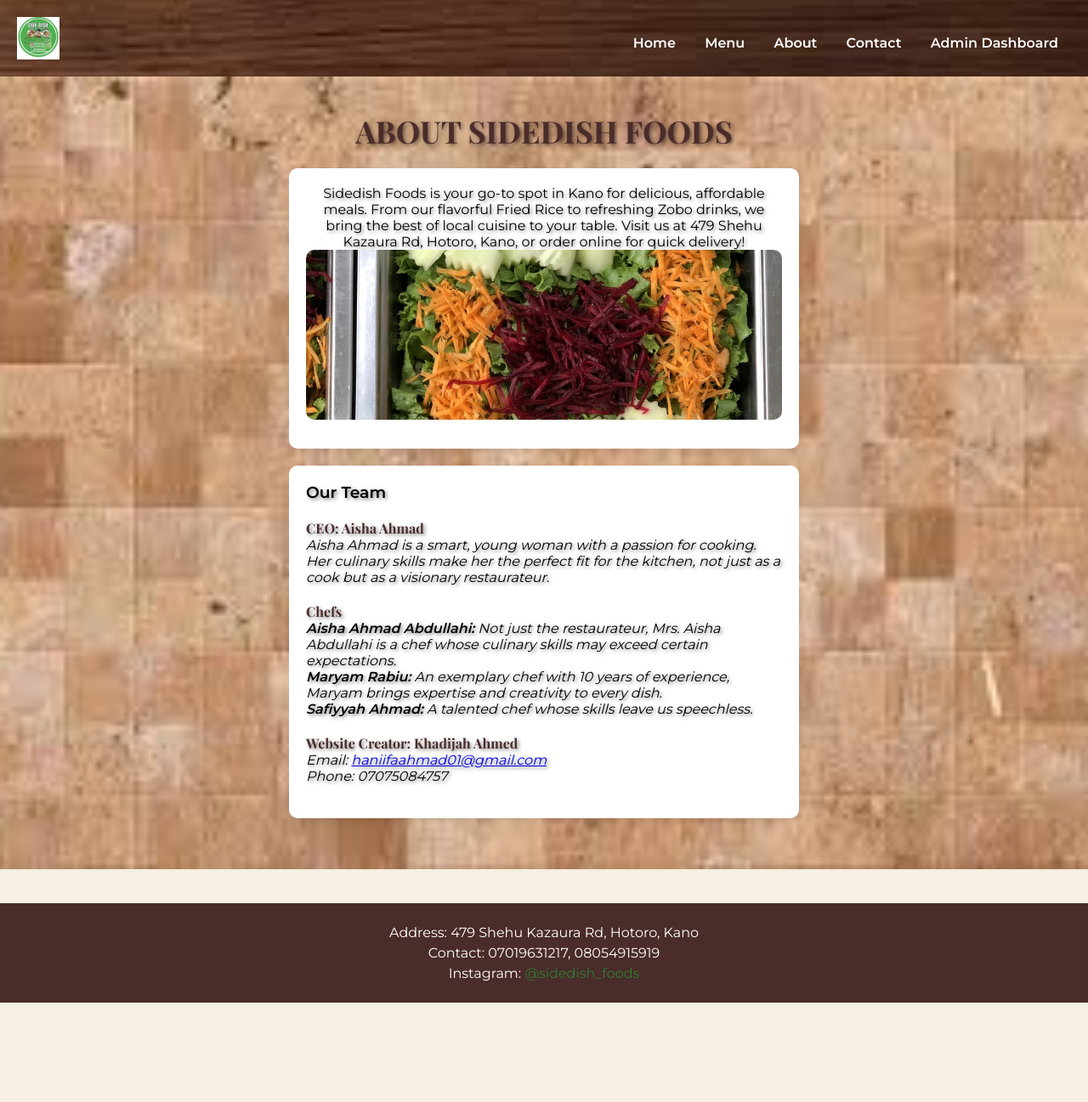
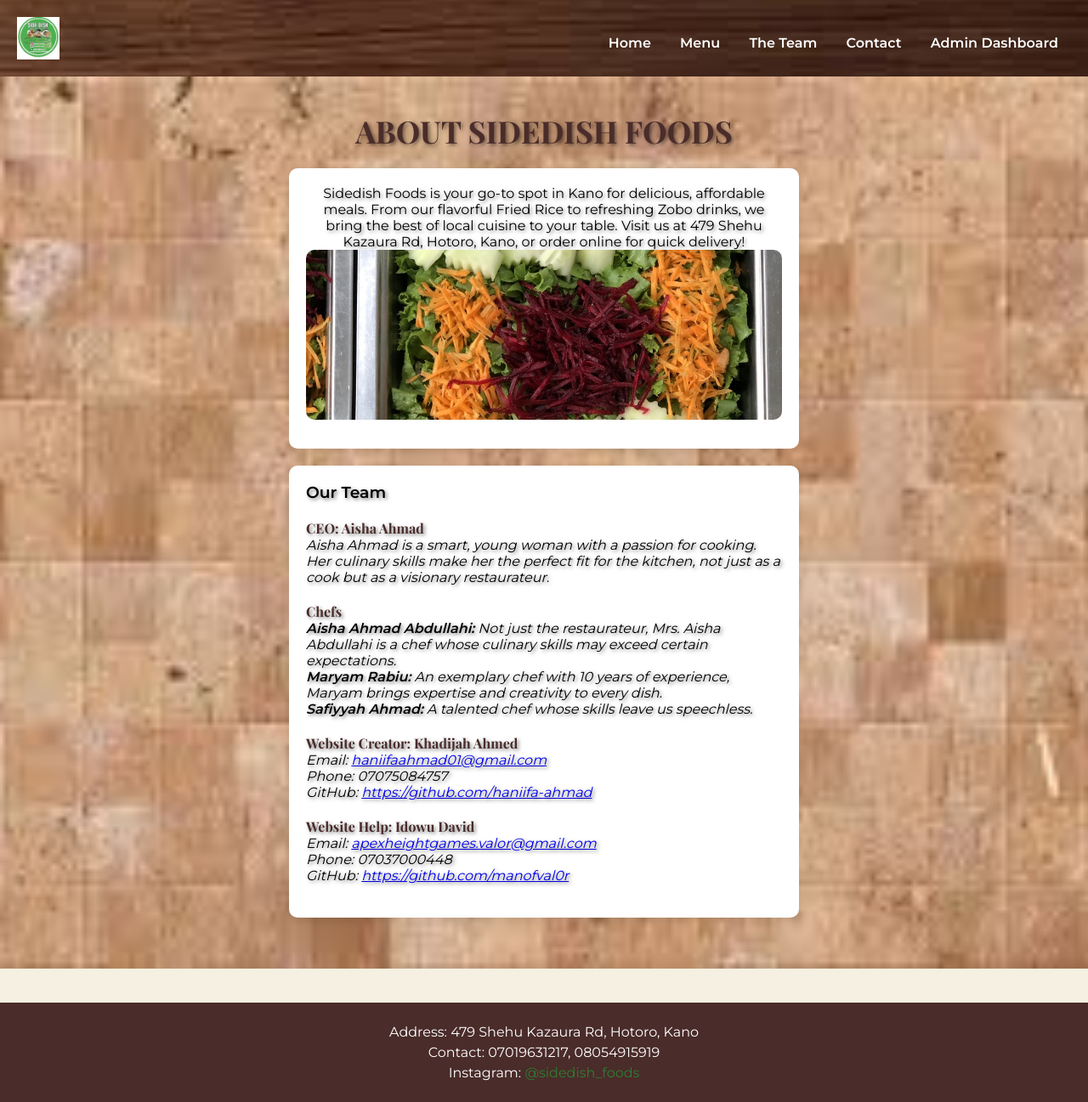
Before and after one commit to manofval0r/websstt, a website: page about.htm in a window 1280 px wide. Shown: the whole page at 85% size. Before the commit the page ends 1180 px from the top, so only its background shows below. Drawn offline with nearby package versions, Linux system fonts and the light colour scheme.

Commit message:
added about functionality

```diff
--- a/about.htm
+++ b/about.htm
@@ -28,7 +28,7 @@
         <nav>
             <a href="index.htm">Home</a>
             <a href="menu.htm">Menu</a>
-            <a href="about.htm">About</a>
+            <a href="about.htm">The Team</a>
             <a href="contact.htm">Contact</a>
             <a href="admin-dashboard.htm">Admin Dashboard</a>
         </nav>
@@ -55,6 +55,13 @@
                 <h4>Website Creator: Khadijah Ahmed</h4>
                 <p>Email: <a href="mailto:haniifaahmad01@gmail.com">haniifaahmad01@gmail.com</a></p>
                 <p>Phone: 07075084757</p>
+                <p>GitHub: <a href="https://github.com/haniifa-ahmad" target="_blank">https://github.com/haniifa-ahmad</a></p>
+            </div>
+            <div class="team-member">
+                <h4>Website Help: Idowu David</h4>
+                <p>Email: <a href="mailto:apexheightgames.valor@gmail.com">apexheightgames.valor@gmail.com</a></p>
+                <p>Phone: 07037000448</p>
+                <p>GitHub: <a href="https://github.com/manofval0r" target="_blank">https://github.com/manofval0r</a></p>
             </div>
         </div>
     </div>
```
